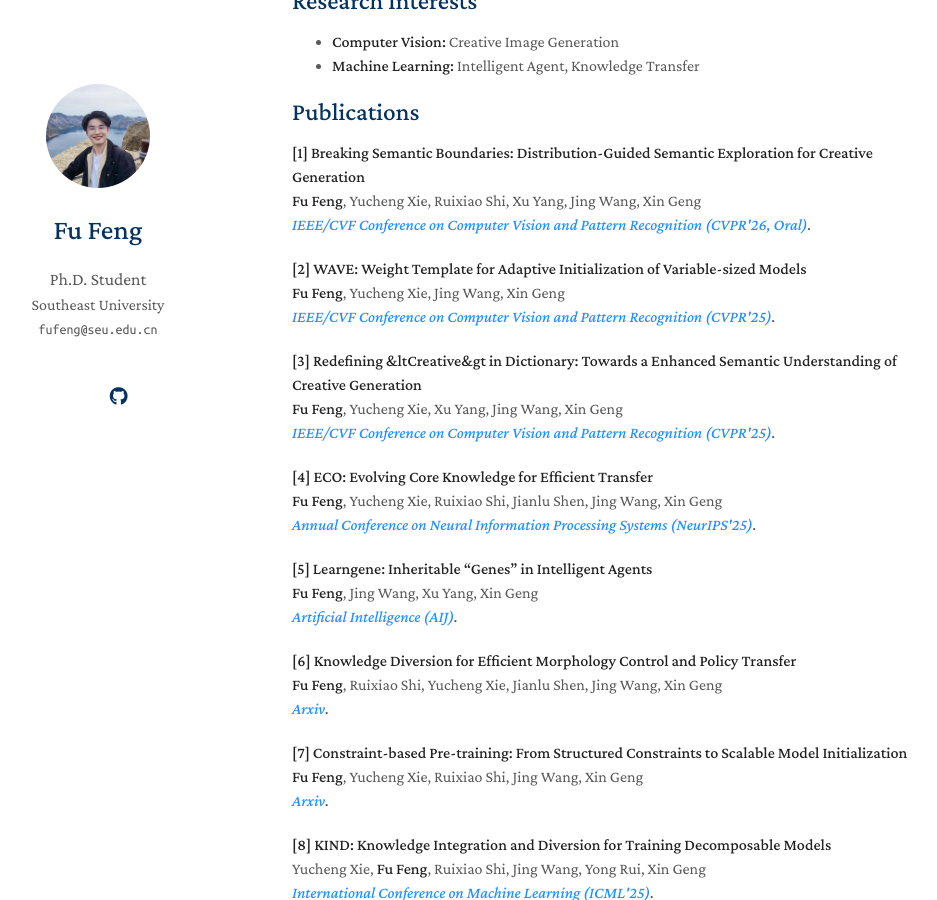
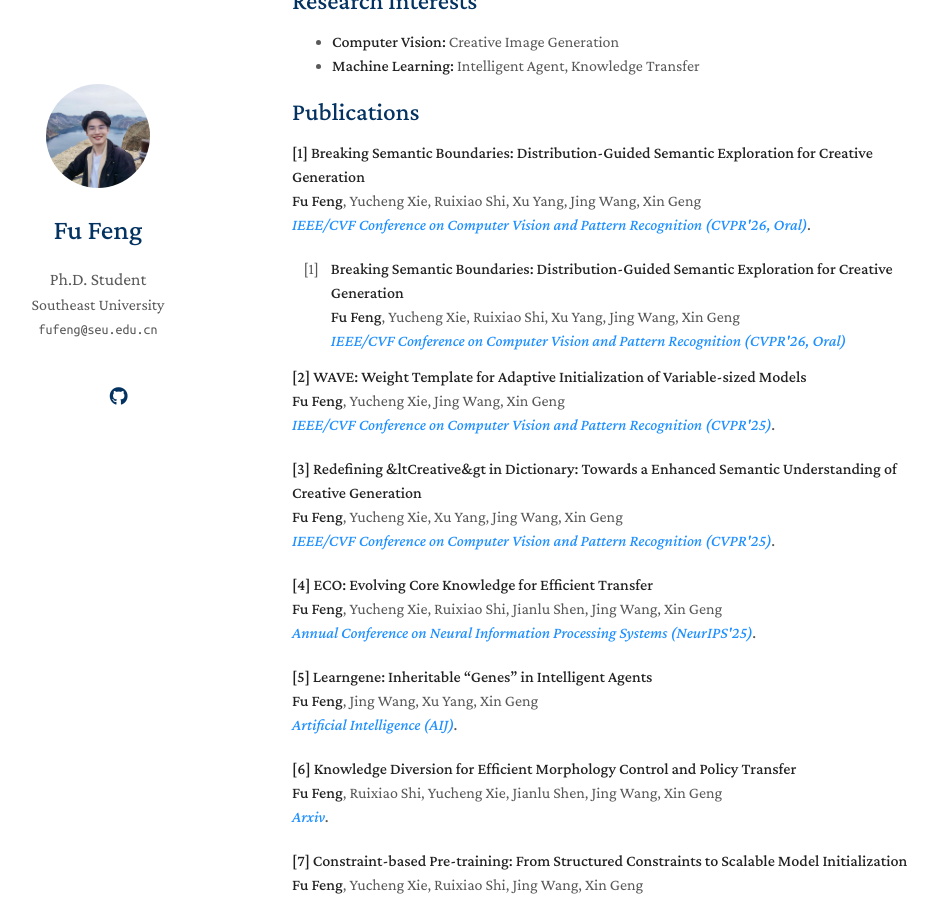
Before and after one commit to fu-feng/fu-feng.github.io, a Jekyll site: the page built from index.md, in a window 1280 px wide and 900 px high, scrolled down 396 px. Shown: the whole window, without its empty margins (178-1115 px from the left). Built offline with Jekyll 4.4.1, drawn with Linux system fonts in a browser that asks for light colours; nearby versions of some CDN libraries; a style sheet for code colours, icons or effects is not loaded; our own code applies the rules of GitHub Pages for plain Markdown files.

Commit message:
Update index.md

```diff
--- a/index.md
+++ b/index.md
@@ -27,6 +27,15 @@ I am a Ph.D. student supervised by Prof Xin Geng at [PALM](http://palm.seu.edu.c
 <br />
 <em><strong><i style="color:#1e90ff">IEEE/CVF Conference on Computer Vision and Pattern Recognition (CVPR'26, Oral)</i></strong>.</em>
 </p>
+</div>
+
+<div class="paper" style="display:flex; gap:12px; margin-bottom:12px;">
+  <div style="width:28px; text-align:right;">[1]</div>
+  <div>
+    <strong>Breaking Semantic Boundaries: Distribution-Guided Semantic Exploration for Creative Generation</strong><br/>
+    <strong>Fu Feng</strong>, Yucheng Xie, Ruixiao Shi, Xu Yang, Jing Wang, Xin Geng<br/>
+    <em><strong><i style="color:#1e90ff">IEEE/CVF Conference on Computer Vision and Pattern Recognition (CVPR'26, Oral)</i></strong></em>
+  </div>
 </div>
 
 [comment]: <> (Arxiv)
```
